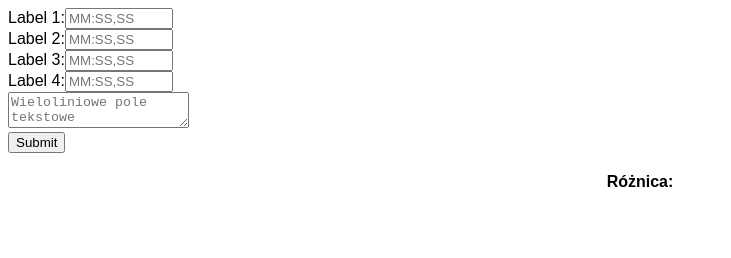
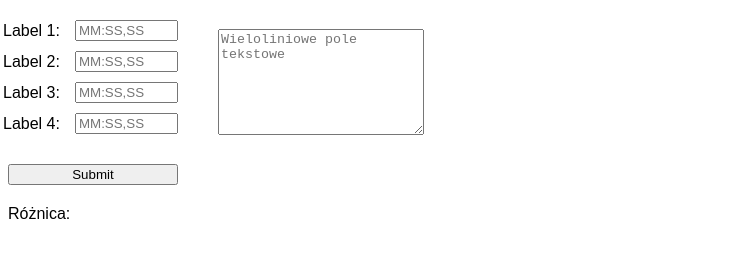
Before and after one commit to mzkwcim/Times, a plain HTML site: page index.html in a window 1280 px wide. Shown: the whole page, without its empty margins (0-731 px from the left). Drawn offline with Linux system fonts and the light colour scheme.

Commit message:
Update styles.css

```diff
--- a/styles.css
+++ b/styles.css
@@ -2,22 +2,45 @@ body {
   font-family: Arial, sans-serif;
 }
 
-  .stopwatch-container {
+.grid-container {
+  display: grid;
+  grid-template-columns: auto 1fr;
+  gap: 20px;
   margin: 20px auto;
-    text-align: center;
+  justify-content: center;
+  align-items: center;
 }
 
-  .stopwatch-row {
+
+.form-container {
+  display: flex;
+  flex-direction: column;
+  align-items: flex-end;
+}
+
+.row-container {
+  display: flex;
+  align-items: center;
   margin-bottom: 10px;
 }
 
-  .time-input {
-    width: 100px;
+.time-label {
   margin-right: 10px;
+  transform: translateX(-5px);
 }
 
-  .stopwatch-difference {
-    margin-top: 20px;
-    font-weight: bold;
-    text-align: center; /* Dodajemy regułę dla centrowania tekstu */
+.time-input {
+  width: calc(100px - 5px);
 }
+
+.textarea-container {
+  display: flex;
+  justify-content: flex-start;
+  align-items: flex-start;
+}
+
+.additional-textarea {
+  width: 200px;
+  height: 100px;
+  margin-left: 20px;
+}
```
Lines whose indentation alone changed are shown as unchanged.
